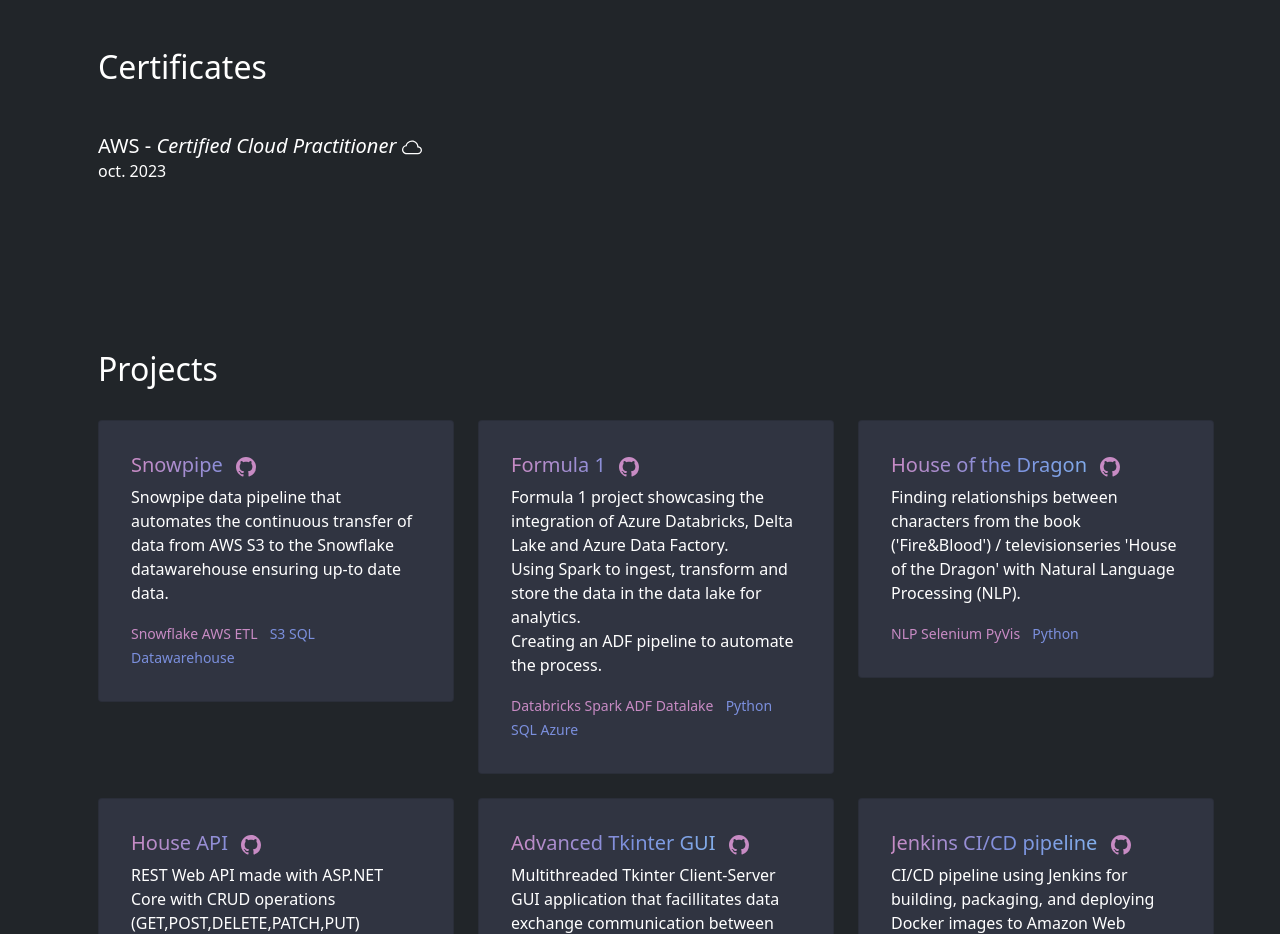
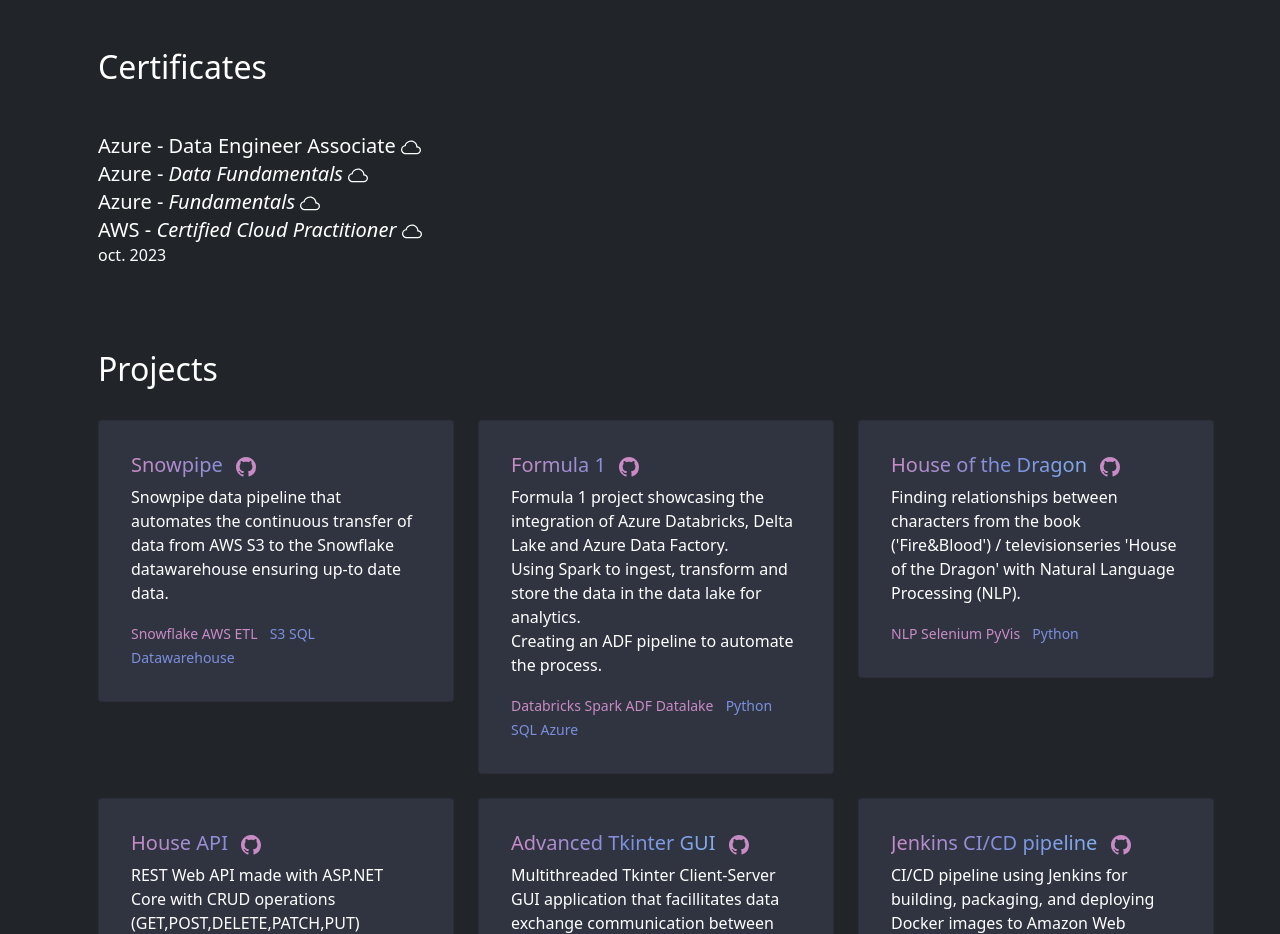
Before and after one commit to dominicho97/dominicho97.github.io, a plain HTML site: page index.html in a window 1280 px wide. Shown: the part 2160-3094 px from the top of the page. Drawn offline with nearby package versions, Linux system fonts and the light colour scheme.

Commit message:
updated sep 2024

```diff
--- a/index.html
+++ b/index.html
@@ -166,6 +166,21 @@
 
   <div class=" container-lg py-5" id="certificates" style="height:200px; margin-top: 100px;">
     <h2 class="mb-5" >Certificates</h2>
+
+    <h5 class="my-1">Azure - Data Engineer Associate <i></i>
+      <svg xmlns="http://www.w3.org/2000/svg" width="20" height="20" fill="currentColor" class="bi bi-cloud" viewBox="0 0 16 16">
+      <path d="M4.406 3.342A5.53 5.53 0 0 1 8 2c2.69 0 4.923 2 5.166 4.579C14.758 6.804 16 8.137 16 9.773 16 11.569 14.502 13 12.687 13H3.781C1.708 13 0 11.366 0 9.318c0-1.763 1.266-3.223 2.942-3.593.143-.863.698-1.723 1.464-2.383zm.653.757c-.757.653-1.153 1.44-1.153 2.056v.448l-.445.049C2.064 6.805 1 7.952 1 9.318 1 10.785 2.23 12 3.781 12h8.906C13.98 12 15 10.988 15 9.773c0-1.216-1.02-2.228-2.313-2.228h-.5v-.5C12.188 4.825 10.328 3 8 3a4.53 4.53 0 0 0-2.941 1.1z"/>
+    </svg>
+
+    <h5 class="my-1">Azure - <i>Data Fundamentals</i>
+      <svg xmlns="http://www.w3.org/2000/svg" width="20" height="20" fill="currentColor" class="bi bi-cloud" viewBox="0 0 16 16">
+      <path d="M4.406 3.342A5.53 5.53 0 0 1 8 2c2.69 0 4.923 2 5.166 4.579C14.758 6.804 16 8.137 16 9.773 16 11.569 14.502 13 12.687 13H3.781C1.708 13 0 11.366 0 9.318c0-1.763 1.266-3.223 2.942-3.593.143-.863.698-1.723 1.464-2.383zm.653.757c-.757.653-1.153 1.44-1.153 2.056v.448l-.445.049C2.064 6.805 1 7.952 1 9.318 1 10.785 2.23 12 3.781 12h8.906C13.98 12 15 10.988 15 9.773c0-1.216-1.02-2.228-2.313-2.228h-.5v-.5C12.188 4.825 10.328 3 8 3a4.53 4.53 0 0 0-2.941 1.1z"/>
+    </svg>
+
+    <h5 class="my-1">Azure - <i>Fundamentals</i>
+      <svg xmlns="http://www.w3.org/2000/svg" width="20" height="20" fill="currentColor" class="bi bi-cloud" viewBox="0 0 16 16">
+      <path d="M4.406 3.342A5.53 5.53 0 0 1 8 2c2.69 0 4.923 2 5.166 4.579C14.758 6.804 16 8.137 16 9.773 16 11.569 14.502 13 12.687 13H3.781C1.708 13 0 11.366 0 9.318c0-1.763 1.266-3.223 2.942-3.593.143-.863.698-1.723 1.464-2.383zm.653.757c-.757.653-1.153 1.44-1.153 2.056v.448l-.445.049C2.064 6.805 1 7.952 1 9.318 1 10.785 2.23 12 3.781 12h8.906C13.98 12 15 10.988 15 9.773c0-1.216-1.02-2.228-2.313-2.228h-.5v-.5C12.188 4.825 10.328 3 8 3a4.53 4.53 0 0 0-2.941 1.1z"/>
+    </svg>
 
     <h5 class="my-1">AWS - <i>Certified Cloud Practitioner</i>
       <svg xmlns="http://www.w3.org/2000/svg" width="20" height="20" fill="currentColor" class="bi bi-cloud" viewBox="0 0 16 16">
```
